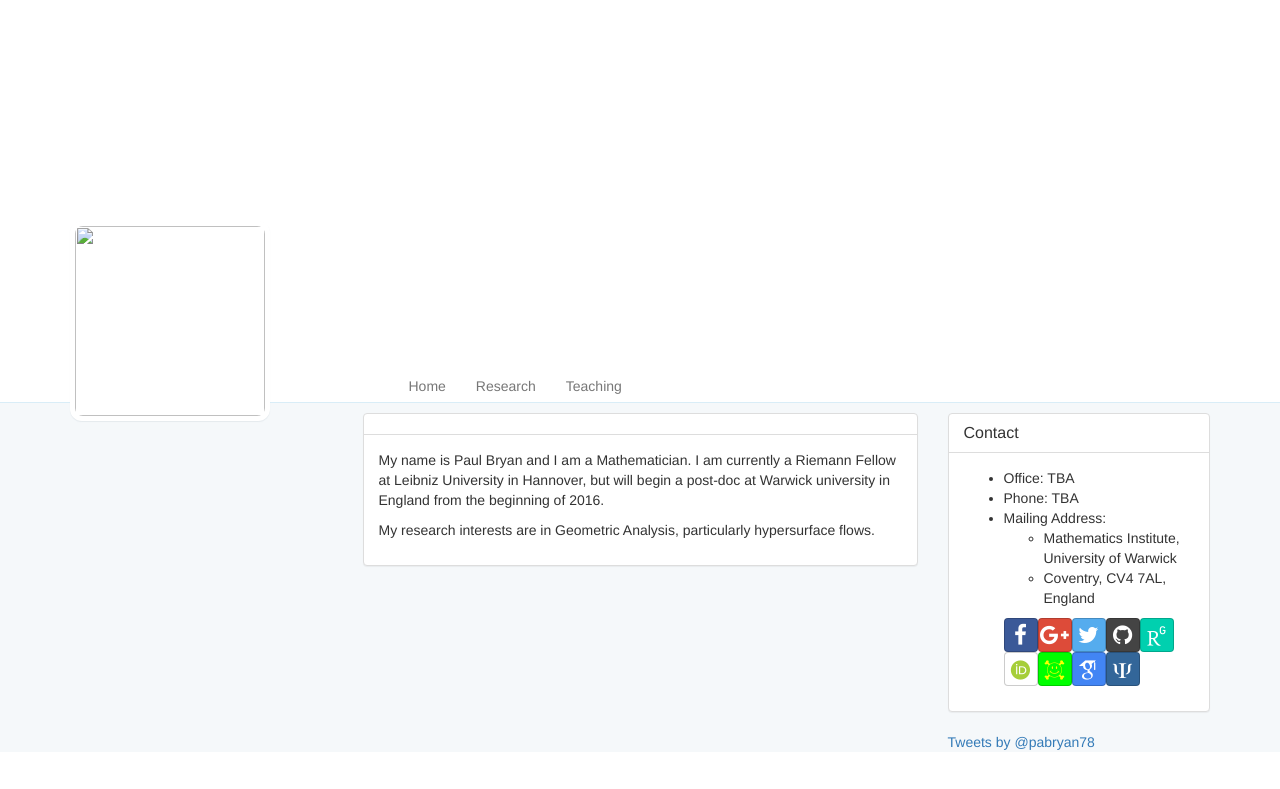
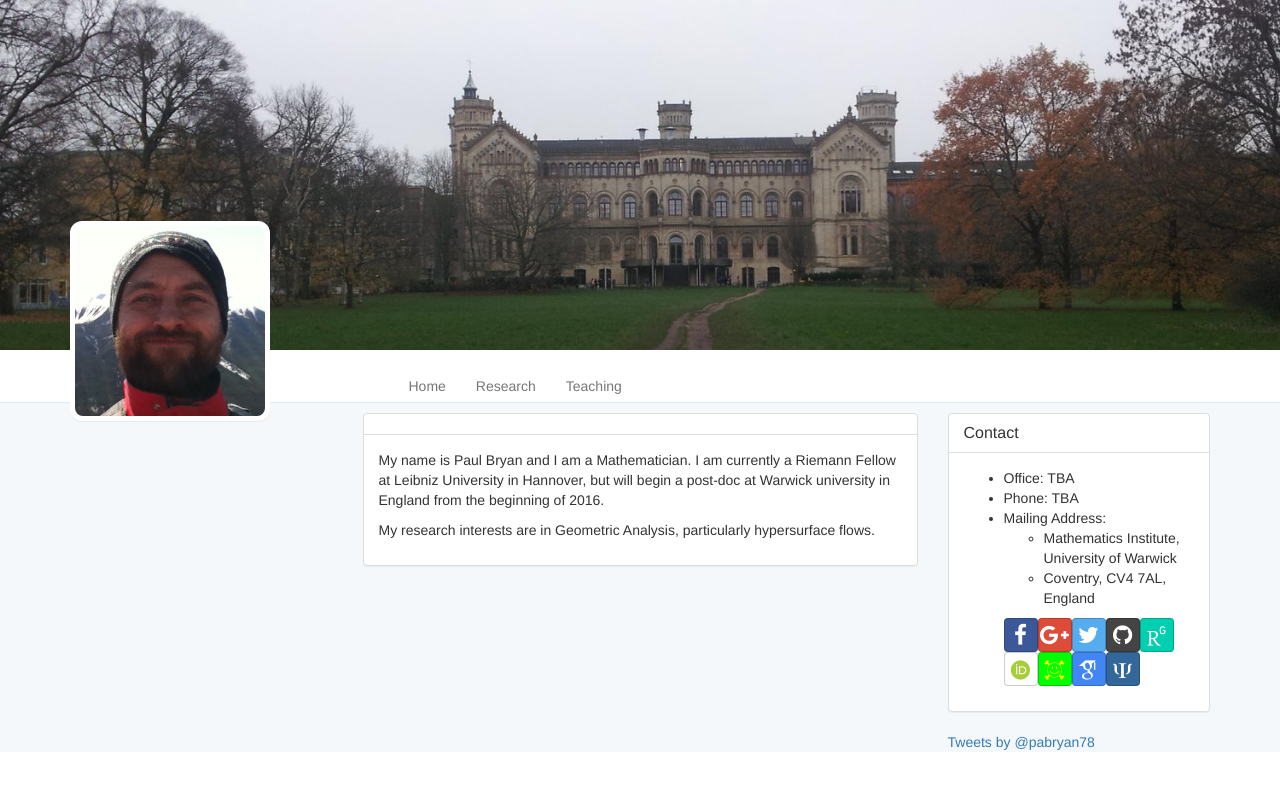
Before and after one commit to pabryan/pabryan.github.io, a Jekyll site: the page built from index.html, in a window 1280 px wide. Shown: the top 789 px of the page. Built offline with Jekyll 4.4.1, drawn with Linux system fonts in a browser that asks for light colours; some web fonts are replaced; comment, search, counter and statistics services are not loaded.

Commit message:
Restored profile and banner images.

```diff
--- a/_includes/profile.html
+++ b/_includes/profile.html
@@ -1,3 +1,3 @@
 <div class="profile-frame">
-  <img class="img-responsive profile-img center-block" src="http://pabryan.github.io/img/profile.jpg"/>
+  <img class="img-responsive profile-img center-block" src="{{ "/img/profile.jpg" | prepend: site.baseurl }}"/>
 </div>
```
Also changed, not shown: img/banner.jpg (added), img/profile.jpg (added).
